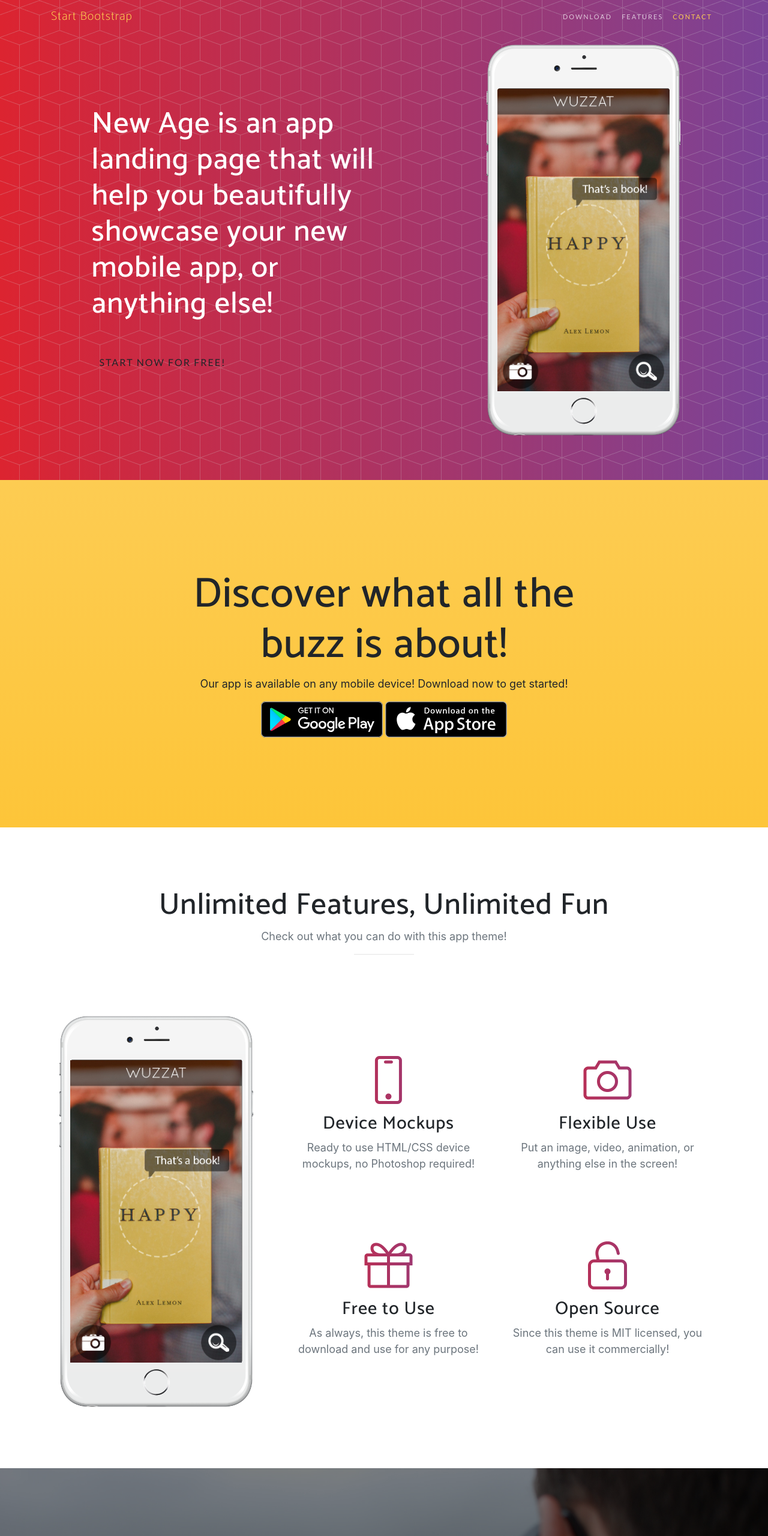
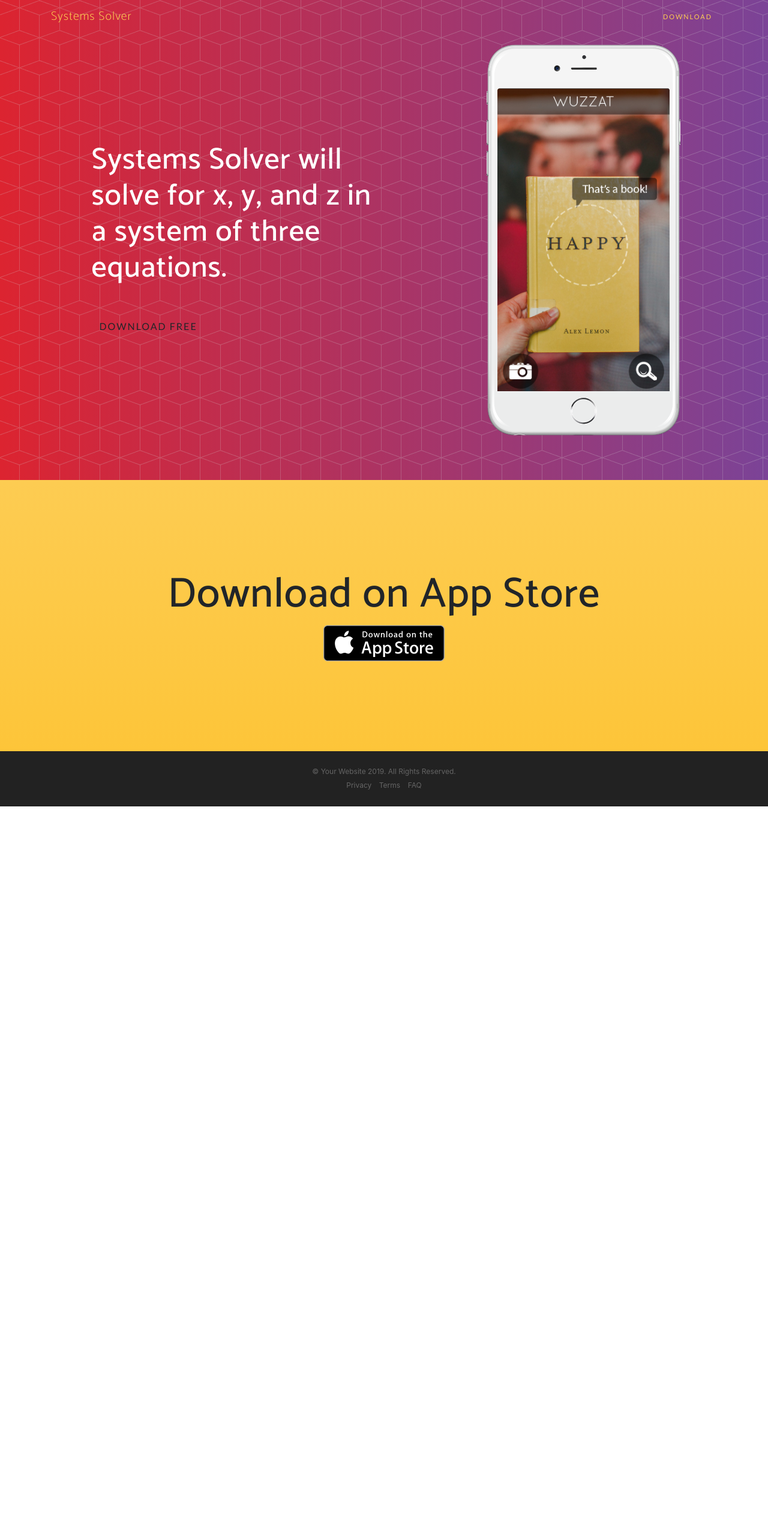
Before and after one commit to LJSigersmith/LJSigersmith.github.io, a website with bundled scripts: page systems.html in a window 1280 px wide. Shown: the top 2560 px of the page at 60% size. After the commit the page ends 1344 px from the top, so only its background shows below. Built offline with nearby package versions, Linux system fonts and the light colour scheme; a web font is replaced by a local one.

Commit message:
Updated template home

```diff
--- a/systems.html
+++ b/systems.html
@@ -8,7 +8,7 @@
   <meta name="description" content="">
   <meta name="author" content="">
 
-  <title>New Age - Start Bootstrap Theme</title>
+  <title>Systems Solver</title>
 
   <!-- Bootstrap core CSS -->
   <link href="vendor/bootstrap/css/bootstrap.min.css" rel="stylesheet">
@@ -33,7 +33,7 @@
   <!-- Navigation -->
   <nav class="navbar navbar-expand-lg navbar-light fixed-top" id="mainNav">
     <div class="container">
-      <a class="navbar-brand js-scroll-trigger" href="#page-top">Start Bootstrap</a>
+      <a class="navbar-brand js-scroll-trigger" href="#page-top">Systems Solver</a>
       <button class="navbar-toggler navbar-toggler-right" type="button" data-toggle="collapse" data-target="#navbarResponsive" aria-controls="navbarResponsive" aria-expanded="false" aria-label="Toggle navigation">
         Menu
         <i class="fas fa-bars"></i>
@@ -42,12 +42,6 @@
         <ul class="navbar-nav ml-auto">
           <li class="nav-item">
             <a class="nav-link js-scroll-trigger" href="#download">Download</a>
-          </li>
-          <li class="nav-item">
-            <a class="nav-link js-scroll-trigger" href="#features">Features</a>
-          </li>
-          <li class="nav-item">
-            <a class="nav-link js-scroll-trigger" href="#contact">Contact</a>
           </li>
         </ul>
       </div>
@@ -59,8 +53,8 @@
       <div class="row h-100">
         <div class="col-lg-7 my-auto">
           <div class="header-content mx-auto">
-            <h1 class="mb-5">New Age is an app landing page that will help you beautifully showcase your new mobile app, or anything else!</h1>
-            <a href="#download" class="btn btn-outline btn-xl js-scroll-trigger">Start Now for Free!</a>
+            <h1 class="mb-5">Systems Solver will solve for x, y, and z in a system of three equations.</h1>
+            <a href="#download" class="btn btn-outline btn-xl js-scroll-trigger">Download Free</a>
           </div>
         </div>
         <div class="col-lg-5 my-auto">
@@ -86,10 +80,9 @@
     <div class="container">
       <div class="row">
         <div class="col-md-8 mx-auto">
-          <h2 class="section-heading">Discover what all the buzz is about!</h2>
-          <p>Our app is available on any mobile device! Download now to get started!</p>
+          <h2 class="section-heading">Download on App Store</h2>
+
           <div class="badges">
-            <a class="badge-link" href="#"><img src="img/google-play-badge.svg" alt=""></a>
             <a class="badge-link" href="#"><img src="img/app-store-badge.svg" alt=""></a>
           </div>
         </div>
@@ -97,103 +90,6 @@
     </div>
   </section>
 
-  <section class="features" id="features">
-    <div class="container">
-      <div class="section-heading text-center">
-        <h2>Unlimited Features, Unlimited Fun</h2>
-        <p class="text-muted">Check out what you can do with this app theme!</p>
-        <hr>
-      </div>
-      <div class="row">
-        <div class="col-lg-4 my-auto">
-          <div class="device-container">
-            <div class="device-mockup iphone6_plus portrait white">
-              <div class="device">
-                <div class="screen">
-                  <!-- Demo image for screen mockup, you can put an image here, some HTML, an animation, video, or anything else! -->
-                  <img src="img/demo-screen-1.jpg" class="img-fluid" alt="">
-                </div>
-                <div class="button">
-                  <!-- You can hook the "home button" to some JavaScript events or just remove it -->
-                </div>
-              </div>
-            </div>
-          </div>
-        </div>
-        <div class="col-lg-8 my-auto">
-          <div class="container-fluid">
-            <div class="row">
-              <div class="col-lg-6">
-                <div class="feature-item">
-                  <i class="icon-screen-smartphone text-primary"></i>
-                  <h3>Device Mockups</h3>
-                  <p class="text-muted">Ready to use HTML/CSS device mockups, no Photoshop required!</p>
-                </div>
-              </div>
-              <div class="col-lg-6">
-                <div class="feature-item">
-                  <i class="icon-camera text-primary"></i>
-                  <h3>Flexible Use</h3>
-                  <p class="text-muted">Put an image, video, animation, or anything else in the screen!</p>
-                </div>
-              </div>
-            </div>
-            <div class="row">
-              <div class="col-lg-6">
-                <div class="feature-item">
-                  <i class="icon-present text-primary"></i>
-                  <h3>Free to Use</h3>
-                  <p class="text-muted">As always, this theme is free to download and use for any purpose!</p>
-                </div>
-              </div>
-              <div class="col-lg-6">
-                <div class="feature-item">
-                  <i class="icon-lock-open text-primary"></i>
-                  <h3>Open Source</h3>
-                  <p class="text-muted">Since this theme is MIT licensed, you can use it commercially!</p>
-                </div>
-              </div>
-            </div>
-          </div>
-        </div>
-      </div>
-    </div>
-  </section>
-
-  <section class="cta">
-    <div class="cta-content">
-      <div class="container">
-        <h2>Stop waiting.<br>Start building.</h2>
-        <a href="#contact" class="btn btn-outline btn-xl js-scroll-trigger">Let's Get Started!</a>
-      </div>
-    </div>
-    <div class="overlay"></div>
-  </section>
-
-  <section class="contact bg-primary" id="contact">
-    <div class="container">
-      <h2>We
-        <i class="fas fa-heart"></i>
-        new friends!</h2>
-      <ul class="list-inline list-social">
-        <li class="list-inline-item social-twitter">
-          <a href="#">
-            <i class="fab fa-twitter"></i>
-          </a>
-        </li>
-        <li class="list-inline-item social-facebook">
-          <a href="#">
-            <i class="fab fa-facebook-f"></i>
-          </a>
-        </li>
-        <li class="list-inline-item social-google-plus">
-          <a href="#">
-            <i class="fab fa-google-plus-g"></i>
-          </a>
-        </li>
-      </ul>
-    </div>
-  </section>
 
   <footer>
     <div class="container">
```
